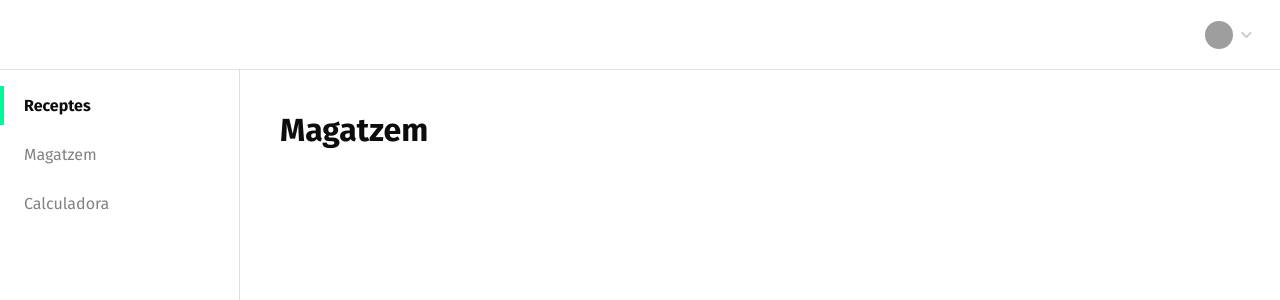
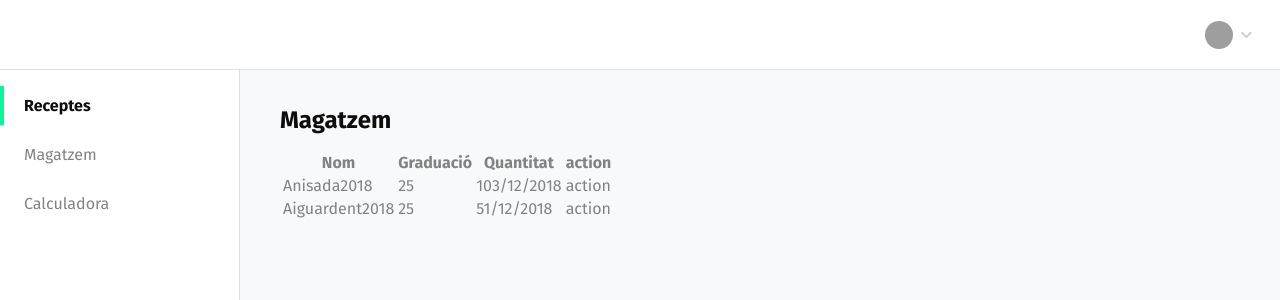
Before and after one commit to sauloperez/ratafiapp, a React (Create React App) app: page /store in a window 1280 px wide. Shown: the top 300 px of the page. Built offline with nearby package versions, Linux system fonts and the light colour scheme; grey boxes are pictures that could not be loaded.

Commit message:
Add inventory table and StoreItem component

```diff
--- a/src/Navbar.scss
+++ b/src/Navbar.scss
@@ -3,6 +3,7 @@
 .Navbar {
   height: $navbar-height;
   border-bottom: 1px solid $alto;
+  background-color: $white;
 
   &__wrapper {
     height: 100%;
--- a/src/Sidebar.scss
+++ b/src/Sidebar.scss
@@ -7,4 +7,5 @@
   width: 240px;
   height: 100%;
   border-right: 1px solid $alto;
+  background-color: $white;
 }
--- a/src/Store.jsx
+++ b/src/Store.jsx
@@ -1,15 +1,69 @@
 import React from 'react';
 
 import Body from './Body';
+import StoreItem from './StoreItem';
 
-function Store(props) {
+import './Store.css';
+
+class Store extends React.Component {
+  constructor(props) {
+    super(props);
+
+    this.state = {
+      inventoryItems: [
+        {
+          id: 1,
+          name: 'Anisada',
+          createdAt: 2018,
+          graduation: 25,
+          quantity: 10,
+          lastConsumedAt: new Date(2018, 11, 3),
+        },
+        {
+          id: 2,
+          name: 'Aiguardent',
+          createdAt: 2018,
+          graduation: 25,
+          quantity: 5,
+          lastConsumedAt: new Date(2018, 11, 1),
+        },
+      ],
+    };
+  }
+
+  render() {
+    const { inventoryItems } = this.state;
+
     return (
+      <div className="Store">
         <Body>
           <header>
             <h1>Magatzem</h1>
+            <table>
+              <thead>
+                <tr>
+                  <th>Nom</th>
+                  <th>Graduació</th>
+                  <th>Quantitat</th>
+                  <th>action</th>
+                </tr>
+              </thead>
+              <tbody>
+                {inventoryItems.map(
+                  inventoryItem => (
+                    <StoreItem
+                      key={inventoryItem.id}
+                      {...inventoryItem}
+                    />
+                  ),
+                )}
+              </tbody>
+            </table>
           </header>
         </Body>
+      </div>
     );
+  }
 }
 
 export default Store;
--- /dev/null
+++ b/src/Store.scss
@@ -0,0 +1,7 @@
+@import './variables.scss';
+
+.Store {
+  h1 {
+    font-size: 24px;
+  }
+}
--- /dev/null
+++ b/src/StoreItem.jsx
@@ -0,0 +1,39 @@
+import React from 'react';
+import PropTypes from 'prop-types';
+
+import './StoreItem.css';
+
+class StoreItem extends React.Component {
+  constructor(props) {
+    super(props);
+  }
+
+  render() {
+    const { name, createdAt, graduation, quantity, lastConsumedAt } = this.props;
+
+    return (
+      <tr>
+        <td>
+          {name}
+          {createdAt}
+        </td>
+        <td>{graduation}</td>
+        <td>
+          {quantity}
+          {lastConsumedAt.toLocaleDateString('es')}
+        </td>
+        <td>action</td>
+      </tr>
+    );
+  }
+}
+
+StoreItem.propTypes = {
+  name: PropTypes.string.isRequired,
+  createdAt: PropTypes.number.isRequired,
+  graduation: PropTypes.number.isRequired,
+  quantity: PropTypes.number.isRequired,
+  lastConsumedAt: PropTypes.object.isRequired,
+};
+
+export default StoreItem;
--- a/src/index.scss
+++ b/src/index.scss
@@ -11,6 +11,7 @@ body {
   font: $font-size $font-family, sans-serif;
   margin: 0;
   color: $gray;
+  background-color: $gray-200;
 }
 
 ol, ul {
--- a/src/variables.scss
+++ b/src/variables.scss
@@ -4,7 +4,6 @@ $cod-gray: darken($gray, 46);
 $medium-spring-green: mediumspringgreen;
 $alabaster: #f9f9f9;
 $alto: darken($alabaster, 10);
-$white: #ffffff;
 
 $font-size: 16px;
 $font-family: "Fira Sans";
@@ -12,3 +11,6 @@ $font-family: "Fira Sans";
 $navbar-height: 70px;
 
 $border-radius: 4px;
+
+$gray-200: #F8F9FA;
+$white: #ffffff;
```
Also changed, not shown: src/StoreItem.scss (added). Lines whose indentation alone changed are shown as unchanged.
